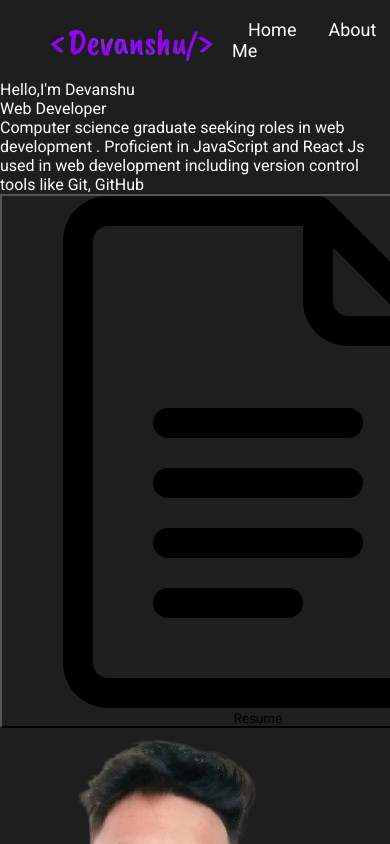
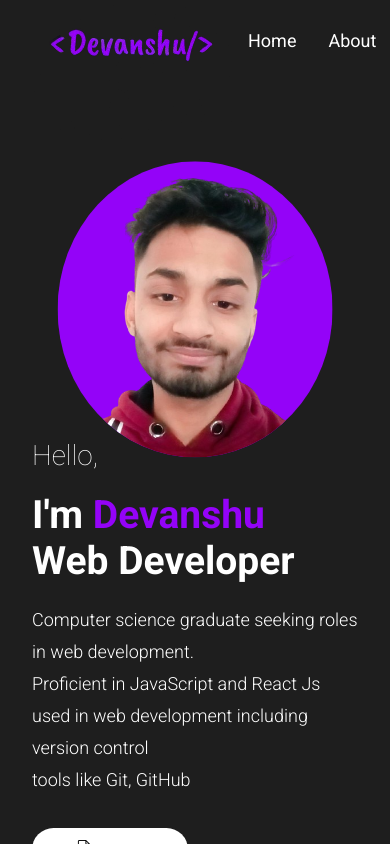
Before and after one commit to Devanshugoell/Personal-Portfolio-, a React (Create React App) app: page / in a window 390 px wide. Shown: the top 844 px of the page. Built offline with nearby package versions, Linux system fonts and the light colour scheme.

Commit message:
added intro part

```diff
--- a/src/components/Intro/Intro.css
+++ b/src/components/Intro/Intro.css
@@ -0,0 +1,99 @@
+.resume{
+    object-fit: cover;
+    margin: 0 0.25rem;
+    width: 1rem;
+}
+#intro{
+    height: calc(100vh - 5rem);
+    width: 100vw;
+    max-width: 80rem;
+    margin : 0 auto;
+    /* overflow: hidden; */
+    position: relative;
+}
+.bg{
+    position: absolute;
+    top: 0;
+    /* top: -4rem; */
+    right: 0;
+    z-index: -1;
+    object-fit: cover;
+    height: 79vh;
+    /* height: 100vh; */
+}
+
+.introContent {
+    margin-right: 4rem;
+    height: 100vh;
+    width: 100vw;
+    padding: 2rem;
+    font-size: 3rem;
+    font-weight: 700;
+    display: flex;
+    flex-direction: column;
+    justify-content: center;
+}
+
+.hello{
+    font-size: 1.75rem;
+    font-weight: 100;
+    margin-bottom:1rem ;
+}
+
+.introName{
+    color:rgb(148,3 ,248);
+}
+
+.introPara {
+    line-height: 1.2rem;
+    font-size: large;
+    line-height: 2rem;
+    font-weight: 300;
+}
+.introContent .btn{
+    background-color: #fff;
+    margin: 2rem 0;
+    padding: 0.75rem 2rem;
+    border: none;
+    border-radius: 2rem;
+    width: 40vw;
+}
+
+.introContent button{
+    font-weight: 900;
+}
+
+.introContent span {
+    margin-bottom: 20px;
+}
+
+@media screen and (max-width:1000px) {
+    .bg{
+        height: 40vh;
+        top: 30%;
+        left: 50%;
+        transform: translate(-50%, -50%);
+        border-radius: 50% ;
+        background-color: rgb(148,3 ,248);;
+
+    }
+    .introContent{
+        position: relative;
+        bottom: -20vh;
+    }
+}
+
+@media screen and (max-width:400px) {
+    .bg{
+        height: 35vh;
+        top: 30%;
+        left: 50%;
+        transform: translate(-50%, -50%);
+        border-radius: 50% ;
+        background-color: rgb(148,3 ,248);;
+
+    }
+    .introContent{
+        font-size: 10vw;
+    }
+}
--- a/src/components/Intro/Intro.js
+++ b/src/components/Intro/Intro.js
@@ -1,6 +1,6 @@
 import React from "react";
 import resume from "../../Assets/resume-icon.png";
-import bg from "../../Assets/bg.png";
+import bg from "../../Assets/new-bg-remove-img.png";
 import "./Intro.css";
 import { Link } from "react-scroll";
 
@@ -11,12 +11,12 @@ const Intro = () => {
         <span className="hello">Hello,</span>
         <span className="introText">
           I'm <span className="introName">Devanshu</span> <br />
-          Web Developer
+          <span>Web Developer</span>
         </span>
         <p className="introPara">
-          Computer science graduate seeking roles in web development .
+          Computer science graduate seeking roles in web development. <br />
           Proficient in JavaScript and React Js used in web development
-          including version control tools like Git, GitHub
+          including version control <br /> tools like Git, GitHub
         </p>
         <Link>
           <button className="btn">
--- a/src/components/Navbar/Navbar.js
+++ b/src/components/Navbar/Navbar.js
@@ -12,7 +12,7 @@ const Navbar = () => {
         <Link className="desktopMenuListItem">Home</Link>
         <Link className="desktopMenuListItem">About</Link>
         <Link className="desktopMenuListItem">Projects</Link>
-        <Link className="desktopMenuListItem">Contact Me</Link>
+        <Link className="desktopMenuListItem">Contact</Link>
       </div>
       <button className="desktopMenuBtn">
         <img src={contactImg} alt="Contact" className="desktopMenuImg" />
```
